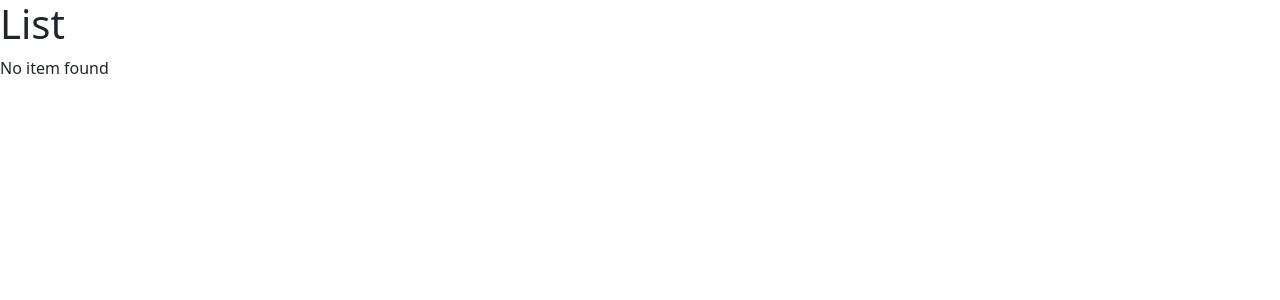
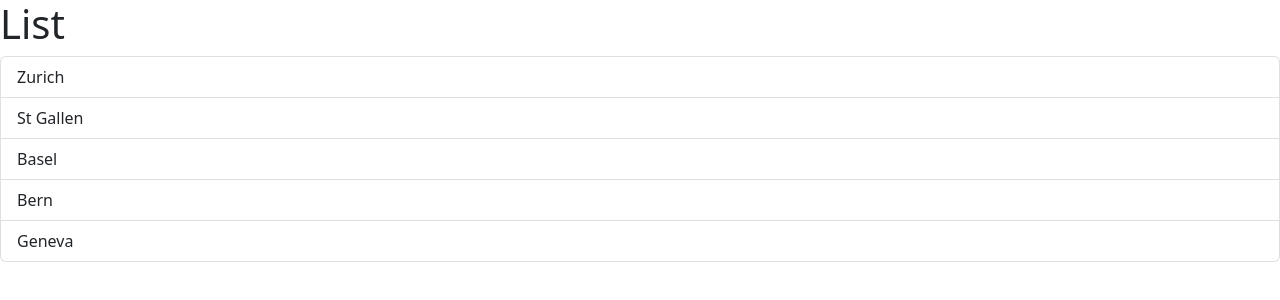
Before and after one commit to EccentricTom/react_tutorial, a React (Vite) app: page / in a window 1280 px wide. Shown: the top 300 px of the page. Built offline with nearby package versions, Linux system fonts and the light colour scheme.

Commit message:
Conditional formatting learnt

```diff
--- a/src/components/ListGroup.tsx
+++ b/src/components/ListGroup.tsx
@@ -1,22 +1,30 @@
+import {useState } from "react";
+
 function ListGroup() {
-    let items = [
-        "Zurich",
-        "St Gallen",
-        "Basel",
-        "Bern",
-        "Geneva"
-    ];
-    items = [];
+  let items = ["Zurich", "St Gallen", "Basel", "Bern", "Geneva"];
+
+  let selectedIndex = -1;
+  useState
 
   return (
     <>
-        <h1>List</h1>
-        {items.length===0 && <p>No item found</p>}
-        <ul className="list-group">
-            {items.map(item =>(
-                <li key={item}>{item}</li>
-                ))}
-        </ul>
+      <h1>List</h1>
+      {items.length === 0 && <p>No item found</p>}
+      <ul className="list-group">
+        {items.map((item, index) => (
+          <li
+            className={
+              selectedIndex === index
+                ? "list-group-item active"
+                : "list-group-item"
+            }
+            key={item}
+            onClick={() => {selectedIndex = index;}}
+          >
+            {item}
+          </li>
+        ))}
+      </ul>
     </>
   );
 }
```
